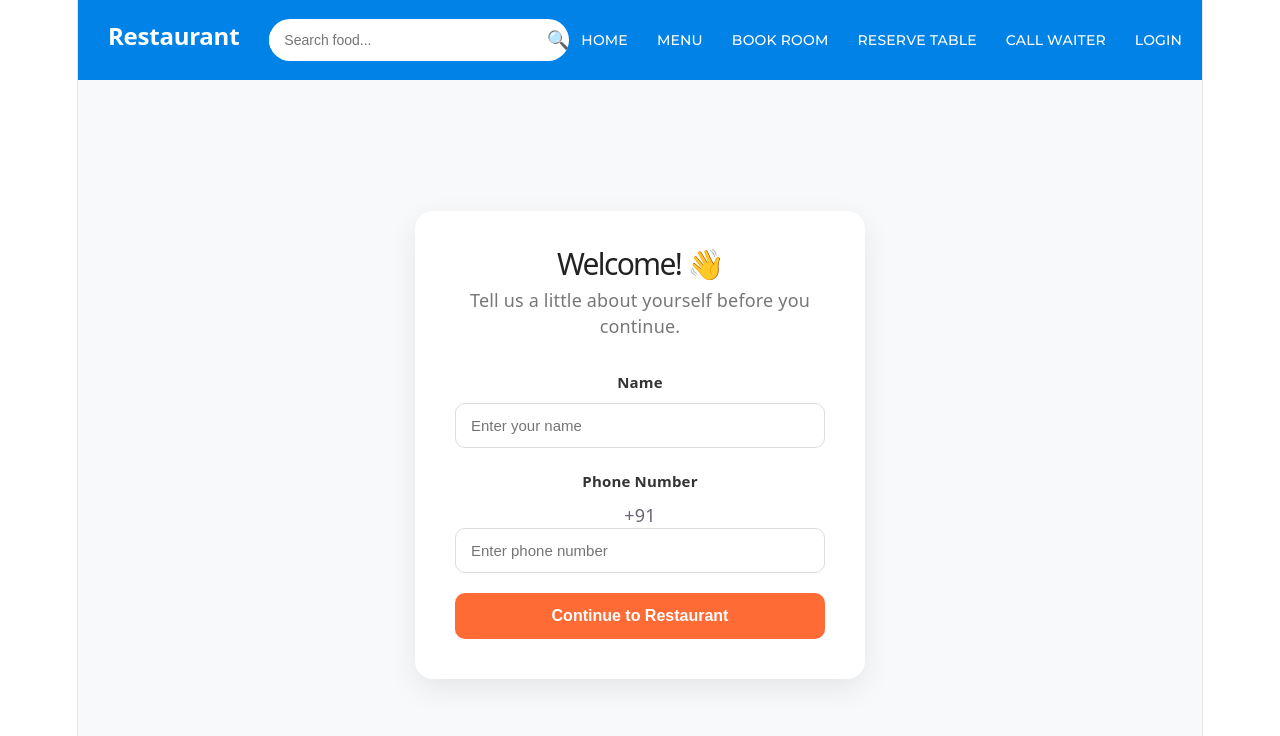
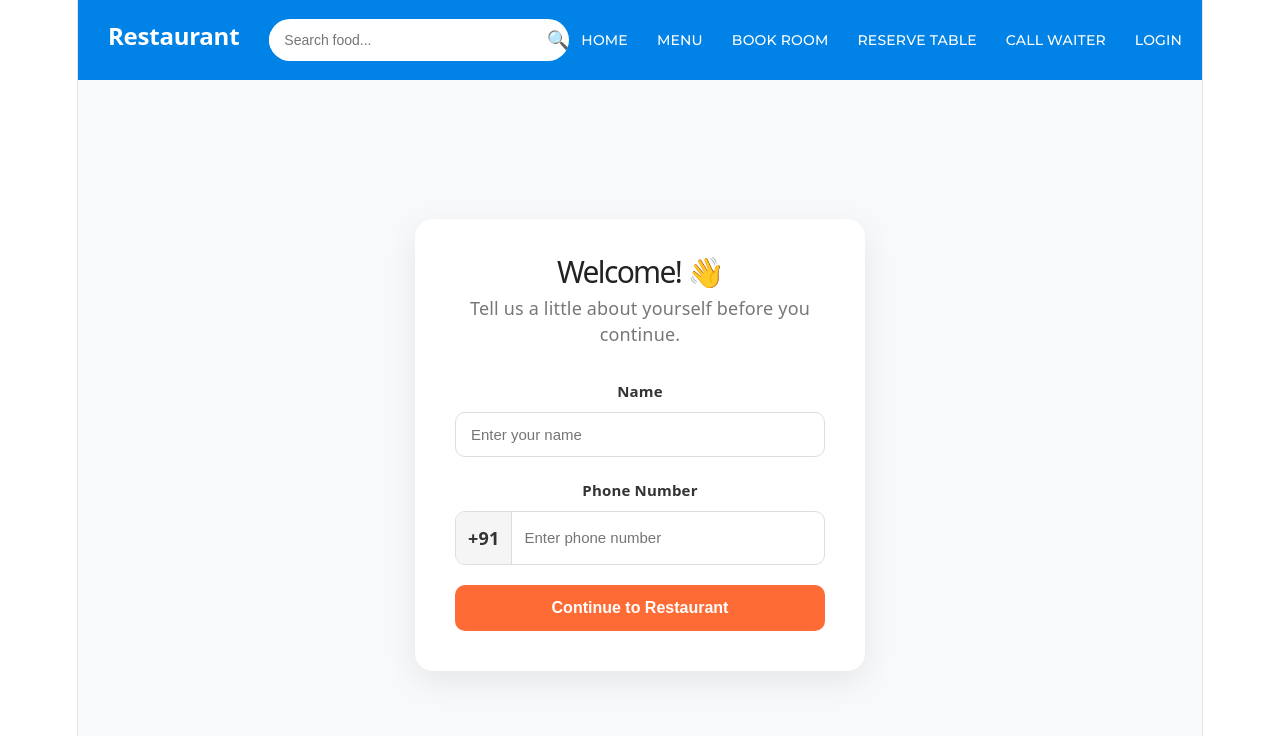
Before and after one commit to girish200097/restaurant-management-system, a React (Vite) app in the folder frontend/: page / in a window 1280 px wide. Shown: the top 736 px of the page. Built offline with nearby package versions, Linux system fonts and the light colour scheme.

Commit message:
Improve user profile and home page

```diff
--- a/frontend/src/pages/user/Home.css
+++ b/frontend/src/pages/user/Home.css
@@ -153,3 +153,27 @@
 .welcome-card button:hover {
     background: #e85a28;
 }
+
+.phone-input {
+    display: flex;
+    align-items: center;
+    border: 1px solid #ddd;
+    border-radius: 10px;
+    overflow: hidden;
+}
+
+.country-code {
+    padding: 13px 12px;
+    background: #f5f5f5;
+    color: #333;
+    font-weight: 600;
+    border-right: 1px solid #ddd;
+}
+
+.phone-input input {
+    flex: 1;
+    border: none;
+    outline: none;
+    padding: 13px 12px;
+    font-size: 15px;
+}
```
